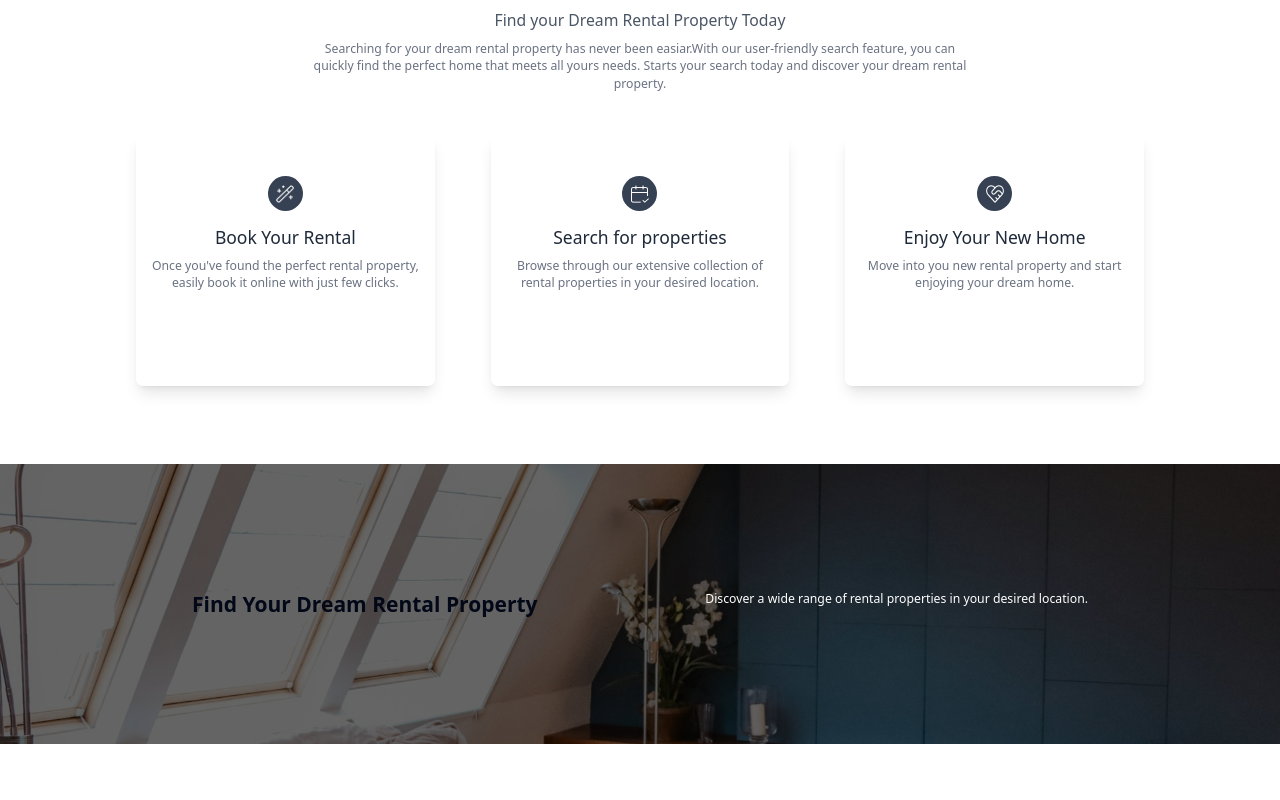
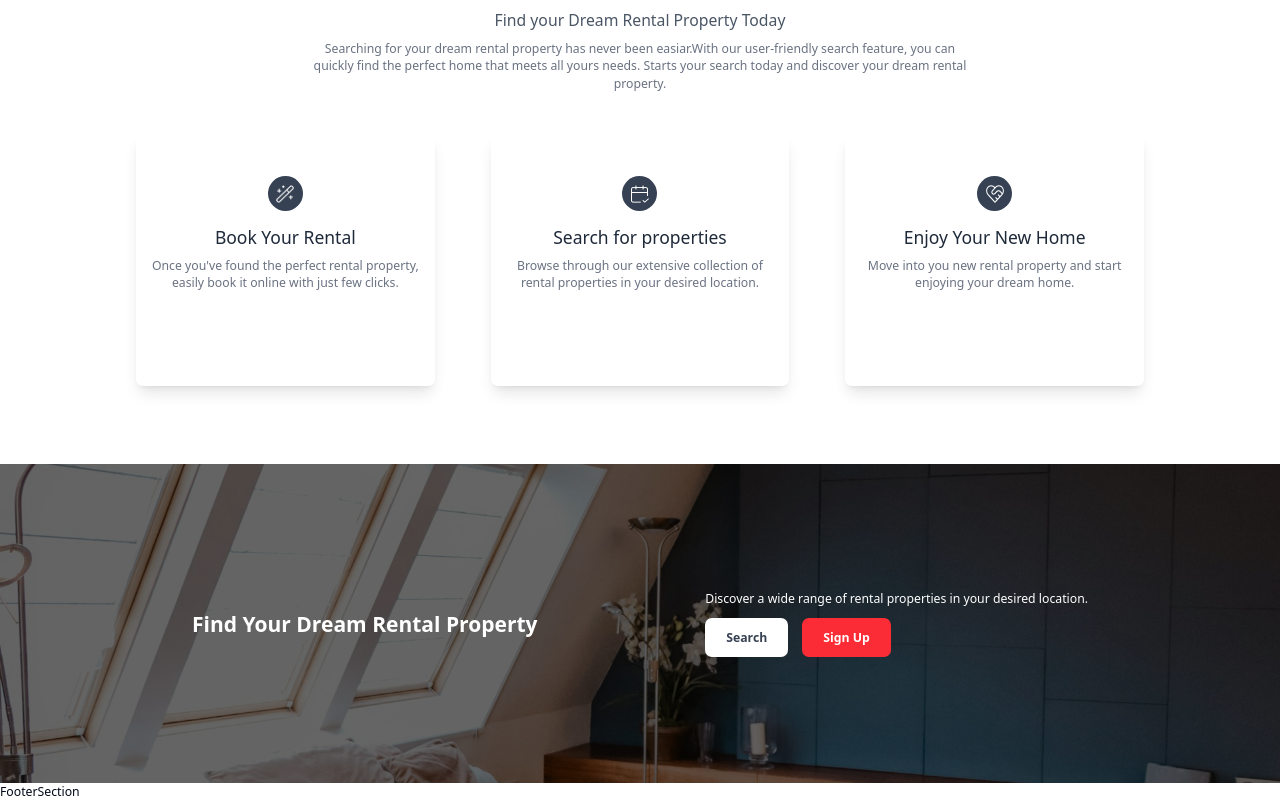
Before and after one commit to Satyam-Pandey677/real-estate, a Next.js app: page /landing in a window 1280 px wide. Shown: the part 1588-2388 px from the top of the page. Before the commit the page ends 2332 px from the top, so only its background shows below. Built offline with nearby package versions, Linux system fonts and the light colour scheme; no server answers.

Commit message:
add FooterSection component and enhance CallToActionSection with buttons

```diff
--- a/app/(nondashboard)/landing/CallToActionSection.tsx
+++ b/app/(nondashboard)/landing/CallToActionSection.tsx
@@ -2,6 +2,8 @@
 
 import Image from 'next/image'
 import {motion} from "framer-motion"
+import { Button } from '@/components/ui/button'
+import Link from 'next/link'
 
 const CallToActionSection = () => {
   return (
@@ -20,11 +22,11 @@ const CallToActionSection = () => {
             transition={{duration:0.5}}
             whileInView={{opacity:1, y:0}}
             viewport={{once:true}}
-            className='relative max-w-41 xl:max-w-6xl mx-auto px-6 sm:px-12 xl:px-16 py-12'
+            className='relative max-w-4xl xl:max-w-6xl mx-auto px-6 sm:px-12 xl:px-16 py-12'
         >
             <div className='flex flex-col md:flex-row justify-between items-center '>
                 <div className='mb-6 md:mb-0 md:mr-10'>
-                    <h2 className='text-2xl font-bold text-while '>
+                    <h2 className='text-2xl font-bold text-white '>
                         Find Your Dream Rental Property
                     </h2>
                 </div>
@@ -32,6 +34,22 @@ const CallToActionSection = () => {
                     <p className='text-white mb-3 '>
                         Discover a wide range of rental properties in your desired location.
                     </p>
+                    <div className='flex justify-center md:justify-start gap-4'>
+                        <button
+                            onClick={() => window.scrollTo({top:0, behavior:"smooth"})}
+                            className='inline-block text-gray-700 font-bold hover:bg-gray-2 px-6 py-3 bg-white rounded-lg'
+                        >
+                            Search
+                        </button>
+
+                        <Link
+                            href="/signup"
+                            className='inline-block text-white bg-red-500 rounded-lg px-6 py-3 font-semibold hover:bg-red-600'
+                            scroll={false}
+                        >
+                            Sign Up
+                        </Link>
+                    </div>
                 </div>
             </div>
         </motion.div>
--- /dev/null
+++ b/app/(nondashboard)/landing/FooterSection.tsx
@@ -0,0 +1,9 @@
+import React from 'react'
+
+const FooterSection = () => {
+  return (
+    <div>FooterSection</div>
+  )
+}
+
+export default FooterSection
--- a/app/(nondashboard)/landing/page.tsx
+++ b/app/(nondashboard)/landing/page.tsx
@@ -3,6 +3,7 @@ import HeroSection from './HeroSection'
 import FeaturesSection from './FeaturesSection'
 import DiscoverSection from './DiscoverSection'
 import CallToActionSection from './CallToActionSection'
+import FooterSection from './FooterSection'
 
 const Landing = () => {
   return (
@@ -11,6 +12,7 @@ const Landing = () => {
       <FeaturesSection />
       <DiscoverSection/>
       <CallToActionSection/>
+      <FooterSection/>
     </div>
   )
 }
```
